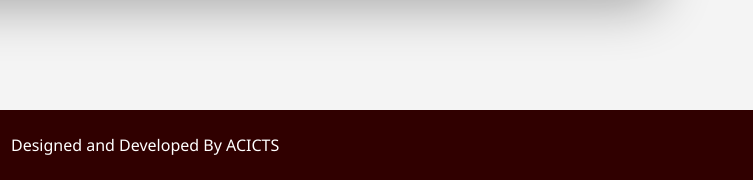
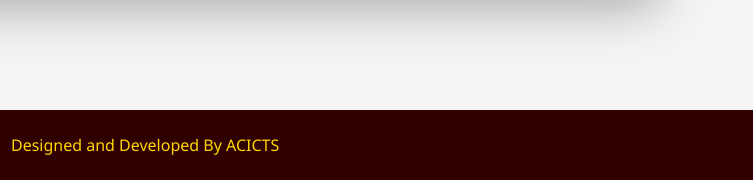
Before and after one commit to NavithaAken/BOM-Live-Score-App-2026, a plain HTML site: page index.html in a window 1280 px wide. Shown: the part 690-870 px from the top of the page, 527-1280 px from the left. Drawn offline with Linux system fonts and the light colour scheme.

Commit message:
Footer adjusment

```diff
--- a/assests/style.css
+++ b/assests/style.css
@@ -274,7 +274,8 @@ body {
 
 .footer {
     background: #300000;
-    color: white;
+    color: gold;
+    font-weight: 500;
     padding: 20px 5%;
 }
 
```
